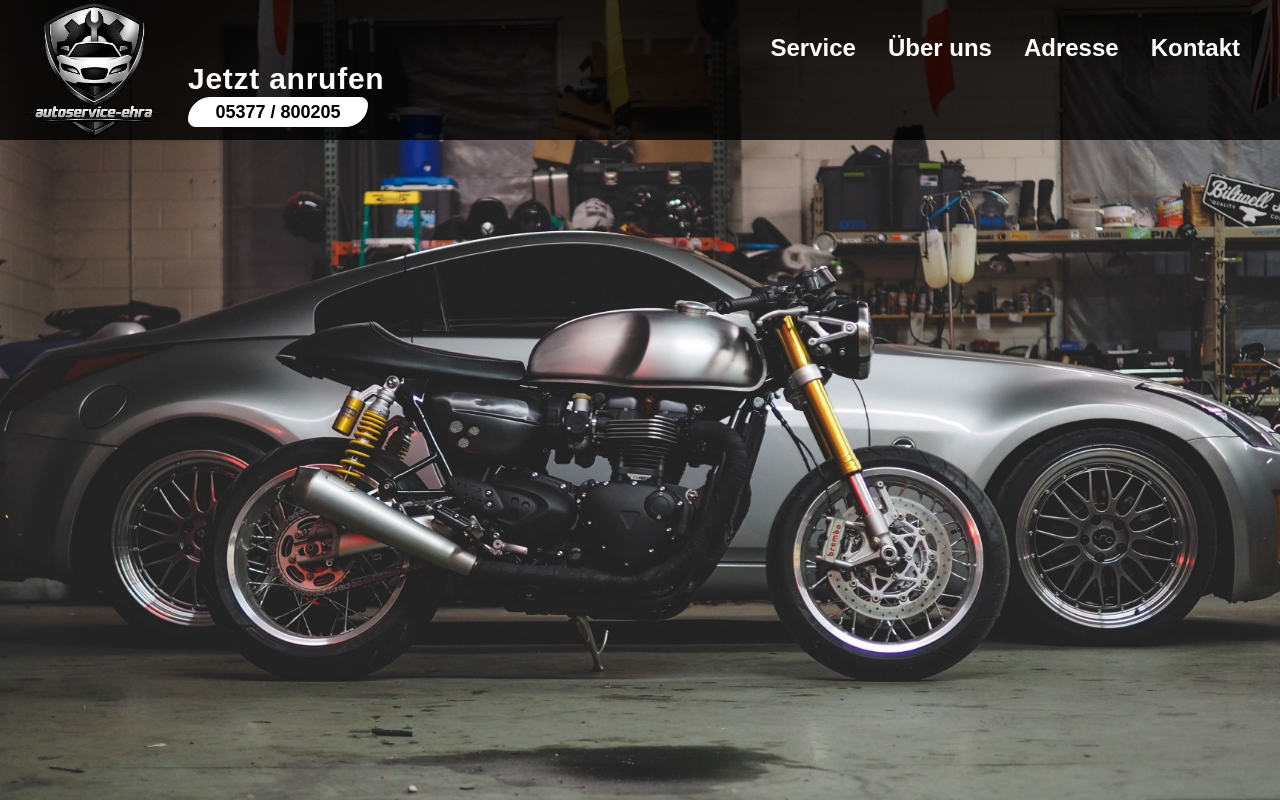
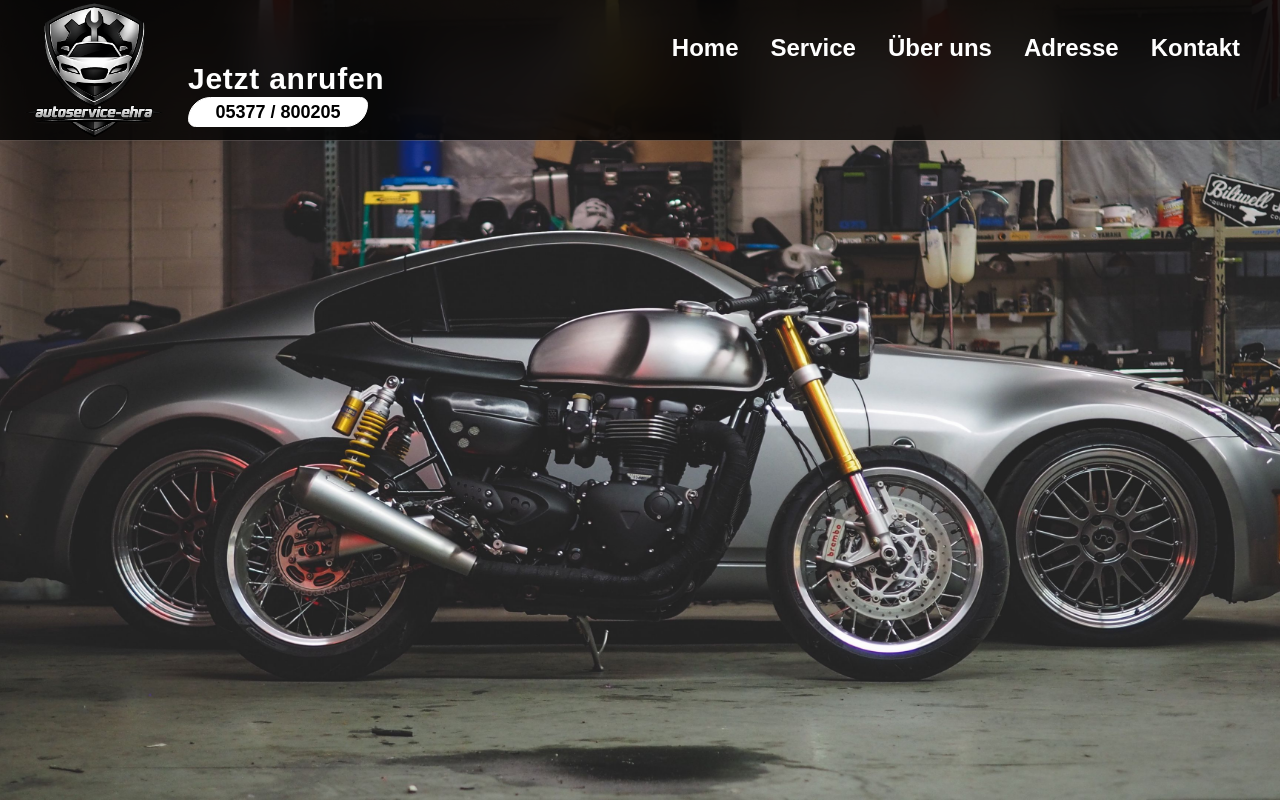
Before and after one commit to AndriyAtWork25/autoservice-ehra, a Next.js app: page / in a window 1280 px wide. Shown: the top 800 px of the page. Built offline with nearby package versions, Linux system fonts and the light colour scheme; a web font is replaced by a local one.

Commit message:
feat: complete autoservice website with sections, navigation, legal pages and footer

```diff
--- a/components/layout/Navbar.tsx
+++ b/components/layout/Navbar.tsx
@@ -19,13 +19,7 @@ export default function Navbar() {
   return () => window.removeEventListener("scroll", handleScroll);
 }, []);
   return (
-   <nav
-  className={`fixed left-0 top-0 z-50 w-full transition-all duration-500 ${
-    scrolled
-      ? "bg-black/35 backdrop-blur-xl border-b border-white/10 shadow-[0_10px_35px_rgba(0,0,0,0.22)]"
-      : "bg-transparent"
-  }`}
->
+   <nav className="fixed left-0 top-0 z-50 w-full bg-black/5 backdrop-blur-xl border-b border-white/10">
     <div className="absolute inset-0 -z-0 overflow-hidden">
     <div
   className={`h-full w-full bg-black/80 transition-transform duration-700 ease-out ${
@@ -72,6 +66,17 @@ export default function Navbar() {
         </div>
          {/* Navigation Buttons rechts */}
     <div className="absolute right-10 top-8 flex gap-8 text-white text-2xl font-semibold">
+
+      <button
+  onClick={() => {
+    window.location.href = "/";
+  }}
+  className="relative group text-white"
+>
+  Home
+  <span className="absolute left-0 -bottom-1 h-[2px] w-0 bg-white transition-all duration-300 group-hover:w-full"></span>
+</button>
+
        <a href="#services" className="relative group">
     Service
     <span className="absolute left-0 -bottom-1 h-[2px] w-0 bg-white transition-all duration-300 group-hover:w-full"></span>
```
